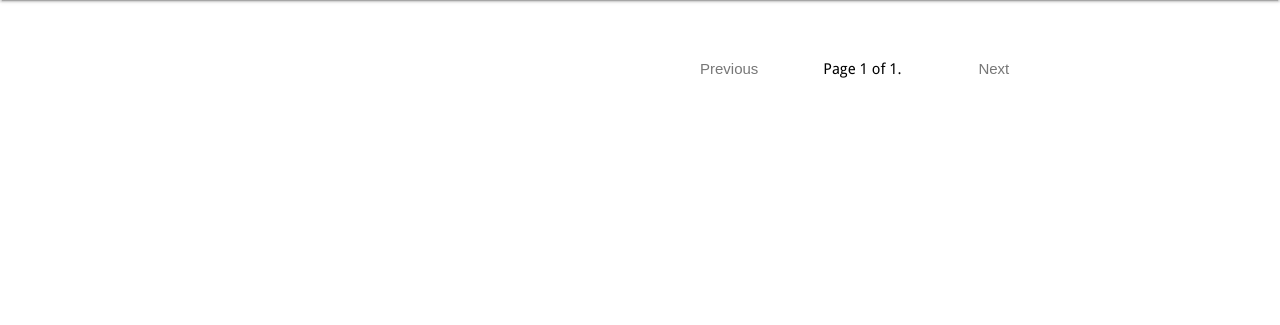
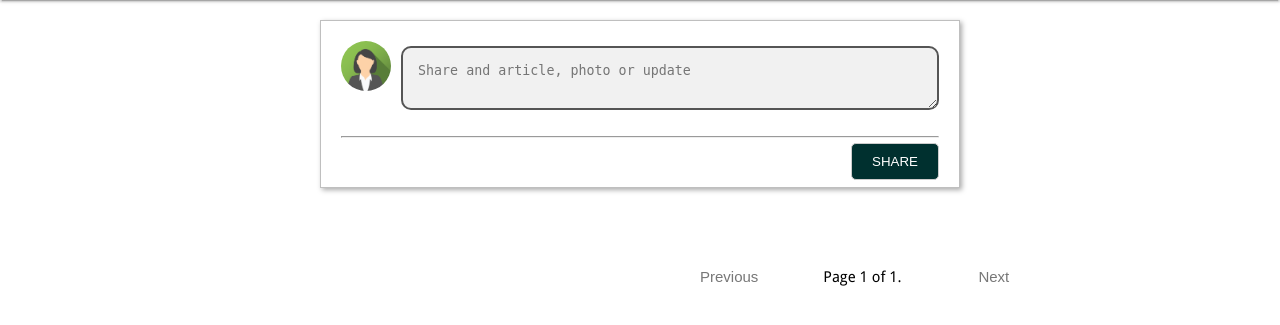
Before and after one commit to UB-ES-19/B4-Chainedout, a Django app: page /posts/ in a window 1280 px wide; the page is wider, and only the part inside the window is pictured. Shown: the part 60-385 px from the top of that part. Run offline with Django 3.2, Linux system fonts and the light colour scheme; the visitor is signed in with stand-in values (Sample User, id 1); data comes from the database, SQL or seed files in the repository; data that the repository does not hold is empty; some libraries are stand-ins or nearby versions.

Commit message:
Visualitation of the element post

```diff
--- a/chainedout/static/style/style.css
+++ b/chainedout/static/style/style.css
@@ -1240,3 +1240,48 @@ hr.line{
 
 
 /* ------------------------------------- POSTS PAGE END ----------------------------------------- */
+
+/* ------------------------------------- SINGLE POST START ----------------------------------------- */
+
+.single-post{
+    min-width: 200px;
+}
+
+.single-post-box{
+    border: 1px solid #BFBFBF;
+    background-color: #FFFFFF;
+    margin: 20px auto;
+    padding: 20px 20px 44px;
+    width: 50%;
+    box-shadow: 2px 2px 5px #aaaaaa;
+}
+
+button#share-a-post {
+
+    background-color: #00302f;
+    color: white;
+    padding: 10px 20px;
+    cursor: pointer;
+    border: 1px solid #ccc;
+    border-radius: 5px;
+    float: right;
+}
+
+img.post-profile_avatar{
+    //float: right;
+}
+
+.single-post img.post-profile_avatar {
+    width: 50px;
+    height: 50px;
+    border-radius: 50%;
+    margin-bottom: 10px;
+    vertical-align: middle;
+    float: left;
+}
+
+.post-info-user {
+    vertical-align: middle;
+    padding-left: 60px;
+    padding-bottom: -40px;
+}
--- a/chainedout/templates/posts/post_list.html
+++ b/chainedout/templates/posts/post_list.html
@@ -1,7 +1,19 @@
 {% extends "header.html" %}
 
 {% block content %}
+    <div class="single-post">
+        <div class="single-post-box">
+            <img src="/static/images/img_avatar.png" width="128" alt="Avatar" class="post-profile_avatar">
+            <div class = "post-info-user">
+                <textarea placeholder="Share and article, photo or update"></textarea>
+            </div>
 
+
+            <hr style="margin-top: 0px; margin-bottom: 5px;">
+            <button id="share-a-post"> SHARE </button>
+
+        </div>
+    </div>
     {% for post in posts %}
         <div class="posts-page">
             <div class="post-box">
```
